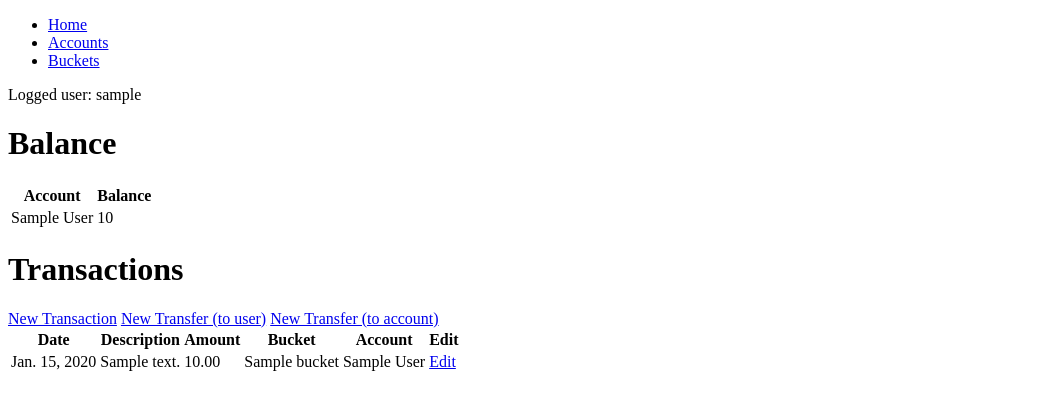
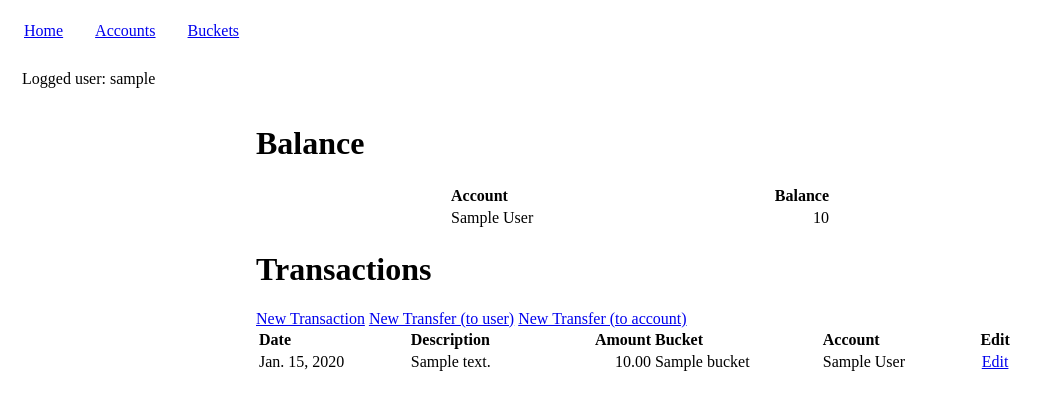
Before and after one commit to thyagostall/prudget, a Django app: page /dashboard/ in a window 1280 px wide. Shown: the top 410 px of the page, without its empty margins (0-1064 px from the left). Run offline with Django 3.2, Linux system fonts and the light colour scheme; a user stored in the database is signed in; tables that the repository leaves empty hold one stand-in row (values such as "Sample post").

Commit message:
Simple styles

```diff
--- /dev/null
+++ b/transactions/static/transactions/navbar.css
@@ -0,0 +1,21 @@
+ul {
+    list-style-type: none;
+    margin: 0;
+    padding: 0;
+    overflow: hidden;
+}
+
+li {
+    float: left;
+}
+
+li a {
+    display: block;
+    text-align: center;
+    padding: 14px 16px;
+}
+
+.user-box {
+    text-align: left;
+    padding: 0 14px 16px;
+}
--- /dev/null
+++ b/transactions/static/transactions/style.css
@@ -0,0 +1,26 @@
+.table-cell-title {
+    text-align: left;
+}
+
+.table-cell-currency {
+    text-align: right;
+}
+
+.table-cell-actions {
+    text-align: center;
+}
+
+.table-full-width {
+    width: 100%;
+}
+
+.table-half-width {
+    width: 50%;
+    max-width: 512px;
+    margin: auto;
+}
+
+.container {
+    max-width: 768px;
+    margin: auto;
+}
--- a/transactions/templates/transactions/base.html
+++ b/transactions/templates/transactions/base.html
@@ -1,9 +1,14 @@
+{% load static %}
+
 <!DOCTYPE html>
 <html lang="en">
 <head>
     <meta charset="UTF-8">
     <meta name="viewport" content="width=device-width, initial-scale=1" />
     <title>Prudget</title>
+
+    <link rel="stylesheet" type="text/css" href="{% static 'transactions/style.css' %}" />
+    <link rel="stylesheet" type="text/css" href="{% static 'transactions/navbar.css' %}" />
 </head>
 <body>
 
@@ -14,9 +19,9 @@
             <li><a href="{% url 'account-list' %}">Accounts</a></li>
             <li><a href="{% url 'bucket-list' %}">Buckets</a></li>
         </ul>
+    </nav>
 
-        <p>Logged user: {{ user }}</p>
-    </nav>
+    <p class="user-box">Logged user: {{ user }}</p>
     {% endif %}
 
     {% block content %}
--- a/transactions/templates/transactions/dashboard.html
+++ b/transactions/templates/transactions/dashboard.html
@@ -2,21 +2,23 @@
 
 {% block content %}
 
+    <div class="container">
+
         <h1>Balance</h1>
 
-    <table>
+        <table class="table-half-width">
             <thead>
             <tr>
-            <th>Account</th>
-            <th>Balance</th>
+                <th class="table-cell-title">Account</th>
+                <th class="table-cell-currency">Balance</th>
             </tr>
 
             </thead>
             <tbody>
             {% for account in accounts %}
                 <tr>
-                <td>{{ account }}</td>
-                <td>{{ account.balance }}</td>
+                    <td class="table-cell-title">{{ account }}</td>
+                    <td class="table-cell-currency">{{ account.balance }}</td>
                 </tr>
             {% endfor %}
             </tbody>
@@ -30,29 +32,31 @@
 
         <a href="{% url 'transfer-account' %}">New Transfer (to account)</a>
 
-    <table>
+        <table class="table-full-width">
             <thead>
             <tr>
-            <th>Date</th>
-            <th>Description</th>
-            <th>Amount</th>
-            <th>Bucket</th>
-            <th>Account</th>
-            <th>Edit</th>
+                <th class="table-cell-title">Date</th>
+                <th class="table-cell-title">Description</th>
+                <th class="table-cell-currency">Amount</th>
+                <th class="table-cell-title">Bucket</th>
+                <th class="table-cell-title">Account</th>
+                <th class="table-cell-actions">Edit</th>
             </tr>
             </thead>
             <tbody>
             {% for transaction in transactions %}
                 <tr>
-                <td>{{ transaction.date }}</td>
-                <td>{{ transaction.description }}</td>
-                <td>{{ transaction.amount }}</td>
-                <td>{{ transaction.bucket }}</td>
-                <td>{{ transaction.account }}</td>
-                <td><a href="{% url 'edit_transaction' transaction.id %}">Edit</a></td>
+                    <td class="table-cell-title">{{ transaction.date }}</td>
+                    <td class="table-cell-title">{{ transaction.description }}</td>
+                    <td class="table-cell-currency">{{ transaction.amount }}</td>
+                    <td class="table-cell-title">{{ transaction.bucket }}</td>
+                    <td class="table-cell-title">{{ transaction.account }}</td>
+                    <td class="table-cell-actions"><a href="{% url 'edit_transaction' transaction.id %}">Edit</a></td>
                 </tr>
             {% endfor %}
             </tbody>
         </table>
 
+    </div>
+
 {% endblock content %}
--- a/transactions/templates/transactions/generic_form.html
+++ b/transactions/templates/transactions/generic_form.html
@@ -1,6 +1,8 @@
 {% extends 'transactions/base.html' %}
 
 {% block content %}
+
+    <div class="container">
 
         {% if title %}
             <h1>{{ title }}</h1>
@@ -14,4 +16,6 @@
             <button type="submit">Save</button>
         </form>
 
+    </div>
+
 {% endblock %}
```
Also changed, not shown: transactions/templates/transactions/account_list.html (+11 -8 lines), transactions/templates/transactions/bucket_list.html (+16 -12 lines), .travis.yml. Lines whose indentation alone changed are shown as unchanged.
